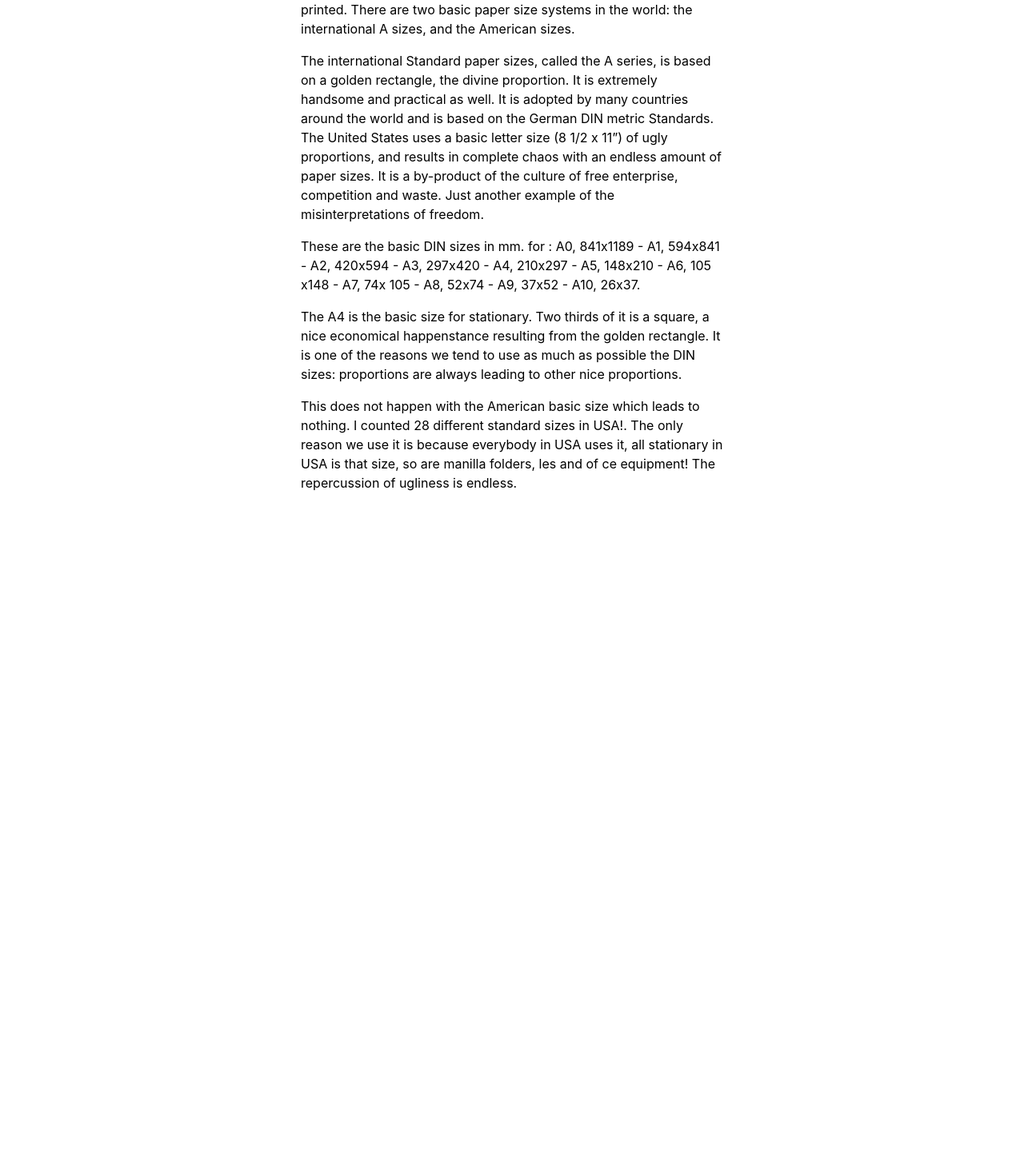
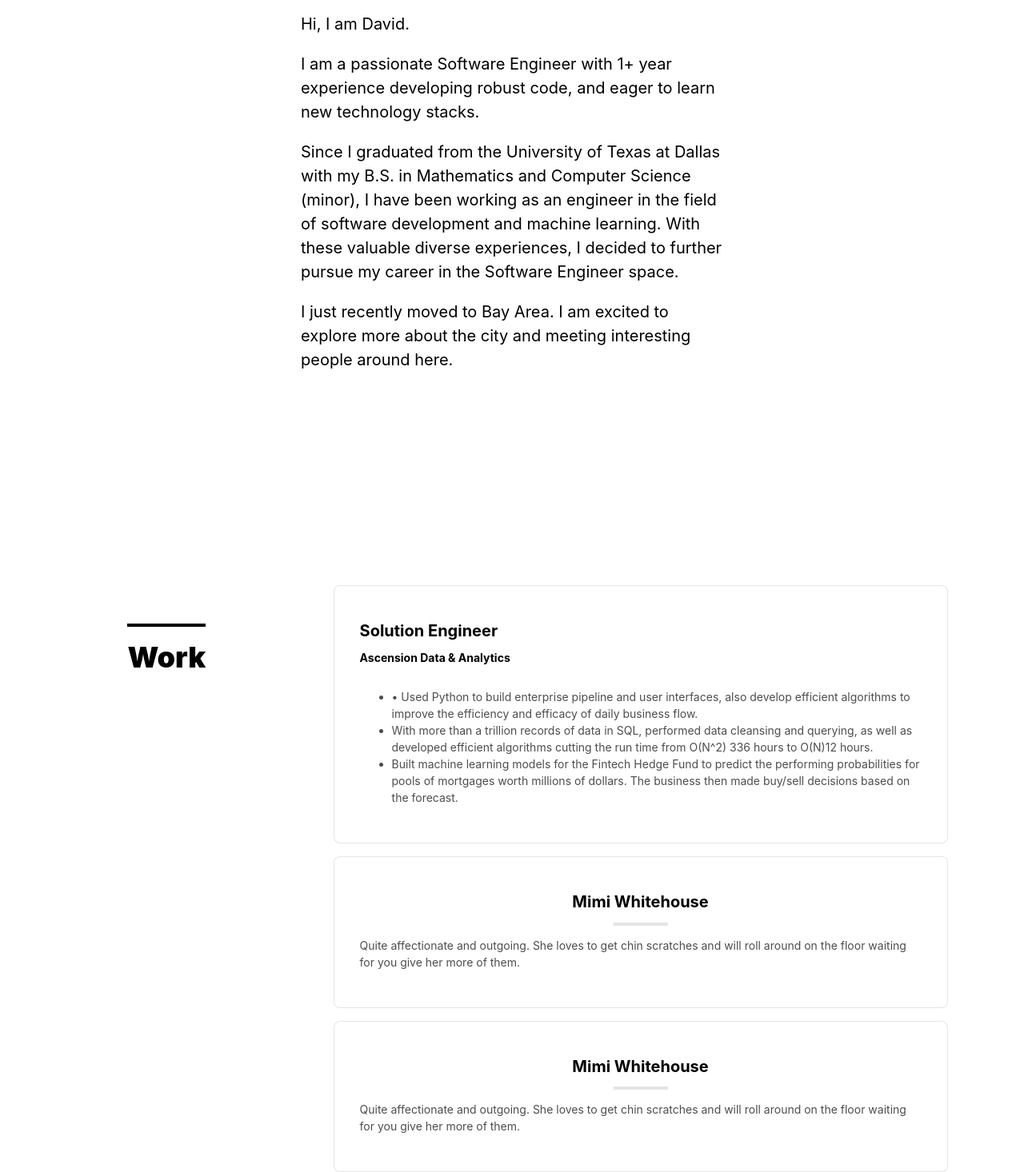
Before and after one commit to davidhuang620/David-Huang, a React (Create React App) app: page / in a window 1280 px wide. Shown: the part 1012-2478 px from the top of the page at 80% size. Before the commit the page ends 1708 px from the top, so only its background shows below. Built offline with nearby package versions, Linux system fonts and the light colour scheme.

Commit message:
About Experience completed

```diff
--- a/src/App.js
+++ b/src/App.js
@@ -4,6 +4,8 @@ import React, { Component } from 'react';
 import Top from './components/Top/Top.js';
 import Nav from './components/Nav/Nav.js';
 import About from './components/About/About.js';
+import Experience from './components/Experience/Experience.js';
+
 
 class App extends Component {
   render() {
@@ -12,6 +14,7 @@ class App extends Component {
          <Nav />
          <Top />
          <About />
+         <Experience />
       </div>
     )
   }
--- a/src/components/About/About.js
+++ b/src/components/About/About.js
@@ -3,37 +3,27 @@ import React from 'react';
 const About = () => {
 
    return(
-      <div>
+      <div className = 'vh-100' style={{display: "flex", justifyContent: "center", alignItems: "center"}}>
          <div className="center measure-wide f5 pv5 lh-copy ph2">
             <h1 className="f1 lh-title">About Me</h1>
+               <div className = "f4">
                   <p>
-               The choice of paper size is one of the  first of any given work to be printed. There are two basic paper size systems in the world: the international A sizes, and the American sizes.
+                  Hi, I am David.
                   </p>
                   <p>
-               The international Standard paper sizes, called the A series, is based
-               on a golden rectangle, the divine proportion. It is extremely handsome
-               and practical as well. It is adopted by many countries around the world
-               and is based on the German DIN metric Standards. The United States uses
-               a basic letter size (8 1/2 x 11”) of ugly proportions, and results in
-               complete chaos with an endless amount of paper sizes. It is a
-               by-product of the culture of free enterprise, competition and waste.
-               Just another example of the misinterpretations of freedom.
+                  I am a passionate Software Engineer with 1+ year experience developing robust code,
+                  and eager to learn new technology stacks.
                   </p>
                   <p>
-               These are the basic DIN sizes in mm. for : A0, 841x1189 - A1, 594x841 -
-               A2, 420x594 - A3, 297x420 - A4, 210x297 - A5, 148x210 - A6, 105 x148 -
-               A7, 74x 105 - A8, 52x74 - A9, 37x52 - A10, 26x37.
+                     Since I graduated from the University of Texas at Dallas with my B.S. in Mathematics and Computer Science (minor),
+                     I have been working as an engineer in the field of software development and machine learning.
+                     With these valuable diverse experiences, I decided to further pursue my career in the Software Engineer space.
+
                   </p>
                   <p>
-               The A4 is the basic size for stationary. Two thirds of it is a square,
-               a nice economical happenstance resulting from the golden rectangle.
-               It is one of the reasons we tend to use as much
-               as possible the DIN sizes: proportions are always leading to other nice proportions.
+                     I just recently moved to Bay Area. I am excited to explore more about the city and meeting interesting people around here.
                   </p>
-             <p>
-               This does not happen with the American basic size which leads to nothing. I counted 28 different standard sizes in USA!. The only reason we use it is because everybody in USA uses it, all stationary in USA is that size, so are manilla folders,  les and of ce equipment!
-               The repercussion of ugliness is endless.
-             </p>
+               </div>
            </div>
       </div>
    )
--- /dev/null
+++ b/src/components/Experience/Experience.css
@@ -0,0 +1,5 @@
+#container{
+   display: flex;
+   flex-direction: row;
+   justify-content: space-evenly;
+}
--- /dev/null
+++ b/src/components/Experience/Experience.js
@@ -0,0 +1,60 @@
+import React from 'react';
+import './Experience.css';
+
+const Experience = () => {
+
+   return(
+      <div className = 'vh-100' id = 'container'>
+         <div id = 'leftContainer' className="mt6 cf ph3 ph5-ns pv5">
+            <header class="">
+               <h1 class="f2 lh-title fw9 mb3 mt0 pt3 bt bw2">
+                  Work
+               </h1>
+            </header>
+         </div>
+         <div id = 'rightContainer' className = 'mt6'>
+               <article class="mw7 bg-white br3 pa3 pa4-ns mv3 ba b--black-10">
+                     <h1 class="f4">Solution Engineer</h1>
+                     <h1 class="f6 pb3">Ascension Data & Analytics</h1>
+                  <p class="lh-copy center f6 black-70">
+                     <ul>
+                        <li>
+                        •	Used Python to build enterprise pipeline and user interfaces, also develop efficient algorithms to improve the efficiency and efficacy of daily business flow.
+                        </li>
+                        <li>
+                        With more than a trillion records of data in SQL, performed data cleansing and querying, as well as developed efficient algorithms cutting the run time from O(N^2) 336 hours to O(N)12 hours.
+                        </li>
+                        <li>
+                        Built machine learning models for the Fintech Hedge Fund to predict the performing probabilities for pools of mortgages worth millions of dollars. The business then made buy/sell decisions based on the forecast.
+                        </li>
+                     </ul>
+                  </p>
+               </article>
+               <article class="mw7 bg-white br3 pa3 pa4-ns mv3 ba b--black-10">
+                  <div class="tc">
+                     <h1 class="f4">Mimi Whitehouse</h1>
+                     <hr class="mw3 bb bw1 b--black-10" />
+                  </div>
+                  <p class="lh-copy center f6 black-70">
+                  Quite affectionate and outgoing.
+                  She loves to get chin scratches and will
+                  roll around on the floor waiting for you give her more of them.
+                  </p>
+               </article>
+               <article class="mw7 bg-white br3 pa3 pa4-ns mv3 ba b--black-10">
+                  <div class="tc">
+                     <h1 class="f4">Mimi Whitehouse</h1>
+                     <hr class="mw3 bb bw1 b--black-10" />
+                  </div>
+                  <p class="lh-copy center f6 black-70">
+                  Quite affectionate and outgoing.
+                  She loves to get chin scratches and will
+                  roll around on the floor waiting for you give her more of them.
+                  </p>
+               </article>
+         </div>
+      </div>
+   )
+}
+
+export default Experience;
--- a/src/components/Top/Top.css
+++ b/src/components/Top/Top.css
@@ -1,5 +1,6 @@
 #title{
    display: flex;
+   flex-direction: column;
    justify-content: center;
    align-items: center;
 }
--- a/src/components/Top/Top.js
+++ b/src/components/Top/Top.js
@@ -15,8 +15,16 @@ const Top = () => {
    return(
          <div className="vh-100 tc" id = "title">
             <div className="dtc v-mid">
-               <h1 className="f1 f-headline-l fw2 black">David Huang</h1>
+               <h1 className="f-headline-l fw2 lh-title black">David Huang</h1>
                <h1 className="f2 fw1 black"> Software Engineer</h1>
+            </div>
+            <div>
+               <a className="link near-black hover-silver dib h2 w2 mr3" href="https://github.com/mrmrs" title="GitHub">
+                  <svg fill="currentColor" xmlns="http://www.w3.org/2000/svg" viewBox="0 0 16 16" fill-rule="evenodd" clip-rule="evenodd" stroke-linejoin="round" stroke-miterlimit="1.414"><path d="M8 0C3.58 0 0 3.582 0 8c0 3.535 2.292 6.533 5.47 7.59.4.075.547-.172.547-.385 0-.19-.007-.693-.01-1.36-2.226.483-2.695-1.073-2.695-1.073-.364-.924-.89-1.17-.89-1.17-.725-.496.056-.486.056-.486.803.056 1.225.824 1.225.824.714 1.223 1.873.87 2.33.665.072-.517.278-.87.507-1.07-1.777-.2-3.644-.888-3.644-3.953 0-.873.31-1.587.823-2.147-.083-.202-.358-1.015.077-2.117 0 0 .672-.215 2.2.82.638-.178 1.323-.266 2.003-.27.68.004 1.364.092 2.003.27 1.527-1.035 2.198-.82 2.198-.82.437 1.102.163 1.915.08 2.117.513.56.823 1.274.823 2.147 0 3.073-1.87 3.75-3.653 3.947.287.246.543.735.543 1.48 0 1.07-.01 1.933-.01 2.195 0 .215.144.463.55.385C13.71 14.53 16 11.534 16 8c0-4.418-3.582-8-8-8"/></svg>
+               </a>
+               <a className="link hover-silver near-black dib h2 w2 mr3" href="https://linkedin.com" title="LinkedIn">
+                   <svg fill="currentColor" xmlns="http://www.w3.org/2000/svg" viewBox="0 0 16 16" fill-rule="evenodd" clip-rule="evenodd" stroke-linejoin="round" stroke-miterlimit="1.414"><path d="M13.632 13.635h-2.37V9.922c0-.886-.018-2.025-1.234-2.025-1.235 0-1.424.964-1.424 1.96v3.778h-2.37V6H8.51V7.04h.03c.318-.6 1.092-1.233 2.247-1.233 2.4 0 2.845 1.58 2.845 3.637v4.188zM3.558 4.955c-.762 0-1.376-.617-1.376-1.377 0-.758.614-1.375 1.376-1.375.76 0 1.376.617 1.376 1.375 0 .76-.617 1.377-1.376 1.377zm1.188 8.68H2.37V6h2.376v7.635zM14.816 0H1.18C.528 0 0 .516 0 1.153v13.694C0 15.484.528 16 1.18 16h13.635c.652 0 1.185-.516 1.185-1.153V1.153C16 .516 15.467 0 14.815 0z" fill-rule="nonzero"/></svg>
+               </a>
             </div>
             <div>
                <Element name="test1" className="element" >
```
Lines whose indentation alone changed are shown as unchanged.
